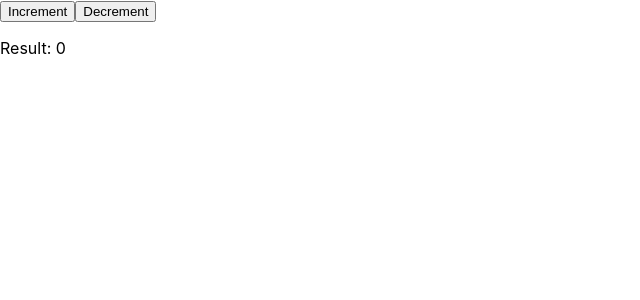
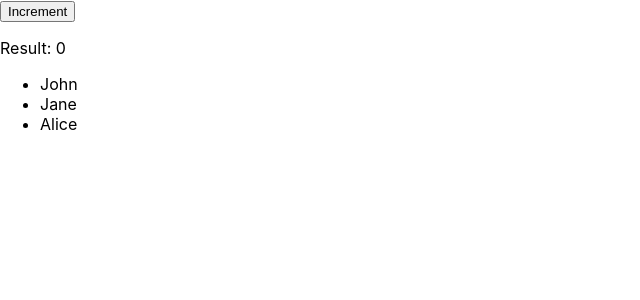
Before and after one commit to salinpaul94/60_DAY_PLAN_FOR_CROSS_PALTFORM_DEVELOPMENT, a React (Create React App) app in the folder cilu_laptop/: page / in a window 1280 px wide. Shown: the top 300 px of the page, without its empty margins (0-640 px from the left). Built offline with nearby package versions, Linux system fonts and the light colour scheme.

Commit message:
day 6 task 12 example 2

```diff
--- a/cilu_laptop/src/App.js
+++ b/cilu_laptop/src/App.js
@@ -1,5 +1,5 @@
 import './App.css';
-import Task12Example1 from './Day6Components/Task12Example1';
+import Task12Example2 from './Day6Components/Task12Example2';
 
 function App() {
   return (
@@ -23,7 +23,8 @@ function App() {
     // <AppTask10Example2/>
     // <AppTask11Example1/>
     // <AppTask11Example2/>
-    <Task12Example1/>
+    // <Task12Example1/>
+    <Task12Example2/>
   );
 }
 
--- /dev/null
+++ b/cilu_laptop/src/Day6Components/Task12Example2.js
@@ -0,0 +1,32 @@
+import React, { useState } from 'react';
+
+const UseList = React.memo(({ users }) => {
+  console.log("User list rendered");
+  return (
+    <ul>
+      {users.map(( user ) => (
+        <li key={user.id}>{user.name}</li>
+      ))}
+    </ul>
+  );
+});
+
+
+function Task12Example2() {
+  const [users, setUsers] = useState([
+    { id: 1, name: 'John' },
+    { id: 2, name: 'Jane' },
+    { id: 3, name: 'Alice' }
+  ]);
+  const [ count, setCount ] = useState(0);
+
+  return (
+    <div>
+      <button onClick={() => setCount(count + 1)}>Increment</button>
+      <p>Result: {count}</p>
+      <UseList users={users}/>
+    </div>
+  );
+}
+
+export default Task12Example2;
```
